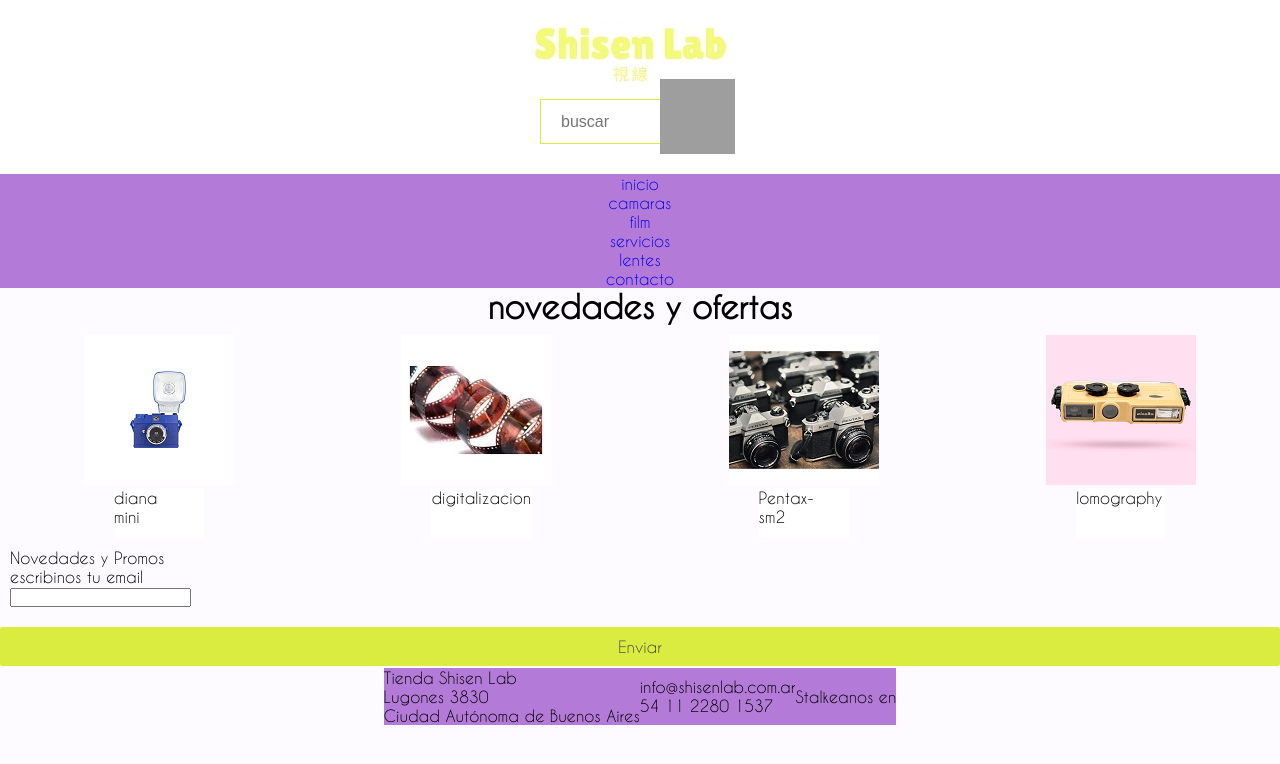
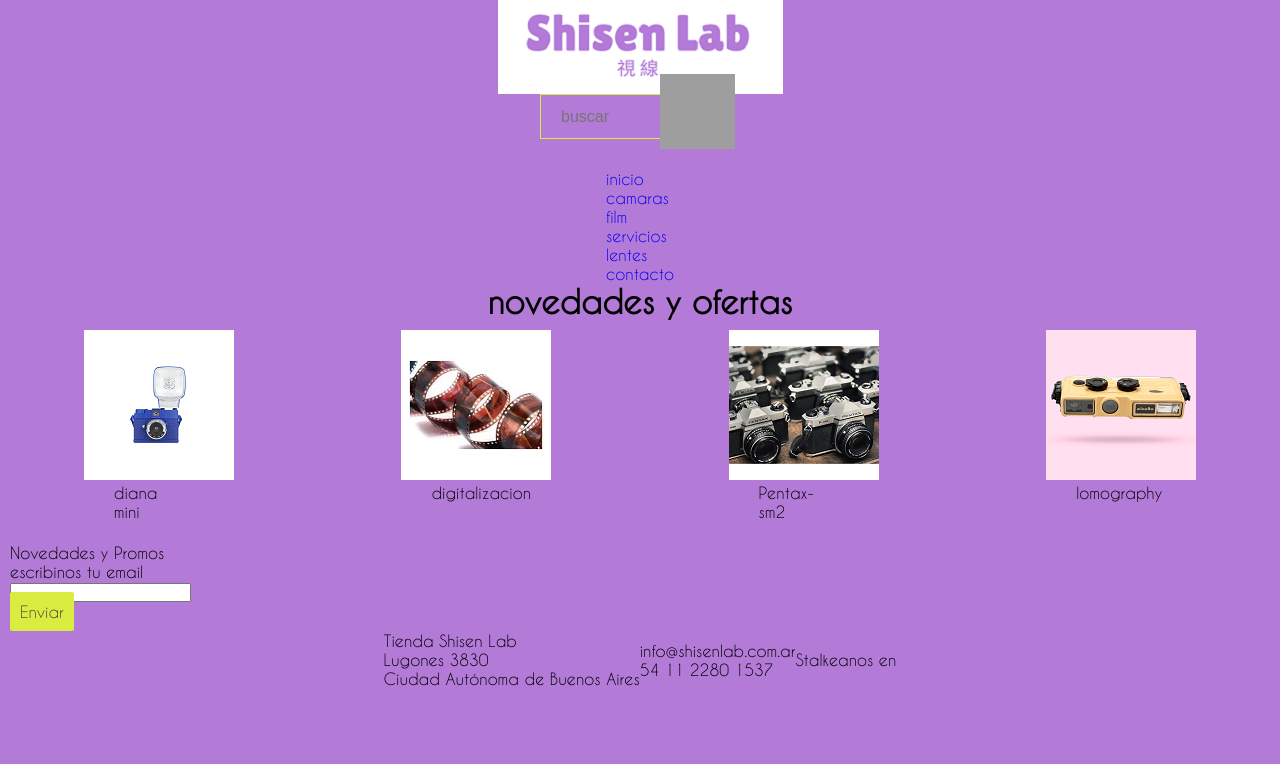
Before and after one commit to MaroFredes/proyecto-shisenlab, a website: page index.html in a window 1280 px wide. Drawn offline with nearby package versions, Linux system fonts and the light colour scheme; grey boxes are pictures that could not be loaded.

Commit message:
reinicio

```diff
--- a/css/styles.css
+++ b/css/styles.css
@@ -6,7 +6,8 @@
 }
 
 ul,
-ol{
+ol,
+li {
     list-style: none;
 }
 
@@ -20,7 +21,7 @@
     flex-direction: column;
     justify-content: center;
     align-items: center;
-    background-color: rgb(255, 255, 255);
+    background-color: #b37ad8;
 }
 
 
@@ -30,7 +31,7 @@
     display: flex;
     text-align: center;
     align-items: center;
-    background-color: #ffffff;
+    background-color: #b37ad8;
 }
 
 .encabezadocentro {
@@ -55,7 +56,7 @@
     font-size: 1rem;
     border: 1px solid #dbec40;
     outline: none;
-    background-color: #ffffff;
+    background-color:#b37ad8;
 }
 .search{
     display: flex;
@@ -81,20 +82,21 @@
 
 /*-------NAV------*/
 .nav ul li {
-    display: flex;
-    justify-content:space-between;
-    list-style-type: none;
-    justify-content: center;
-    background-color: #b37ad8;
-    box-sizing: border-box;
-}
+        display: flow-root;
+        box-sizing: content-box;
+        max-width: 1200px;
+        margin-left: auto;
+        margin-right: auto;
+        padding-left: 15px;
+        padding-right: 15px;
+    }
 
 /*-----BODY------*/
 
 
 
 body {
-    background-color: rgb(253, 251, 255);
+    background-color: #b37ad8;
     font-family: caviar;
     margin: auto;
     padding: auto;
@@ -124,7 +126,7 @@
 
 
 .parrafo{
-    background-color:  #ffffff;
+    background-color:#b37ad8;
     display: grid;
     grid-template-columns:  25%;
     grid-template-rows: 50px;
@@ -156,7 +158,7 @@
     justify-content:left;
     align-items: flex-start;
     padding: 10px 10px 10px 50px;
-    background: #ffffff;
+    background: #b37ad8;
     color: #000;
     font-size: 16px;
     border: 0;
@@ -226,7 +228,7 @@
 /*------tablet------*/
 @media only screen and (min-width: 527px) and (max-width: 560px) {
     body .grid-contenedor{
-        background-color: #ffffff;
+        background-color: #b37ad8;
     }
 
     section .form{
@@ -256,7 +258,7 @@
 @media only screen and (min-width: 561px) and (max-width:1200px){
 
     body .grid-contenedor{
-        background-color:  #ffffff;
+        background-color:  #b37ad8;
     }
 
     section .form{
@@ -284,7 +286,7 @@
 @media only screen and (min-width: 561px) and (max-width:1200px){
 
     body .grid-contenedor{
-        background-color:  #ffffff;
+        background-color:  #b37ad8;
     }
 
     section .form{
--- a/index.html
+++ b/index.html
@@ -10,27 +10,25 @@
     </head>
     <body class="grid-contenedor-padre">
         <header class="fondoheader">
-                <img class="titulo" src="./images/encabezado/Shisen Lab.jpg" alt="tituloshisenlab">
+                <img class="titulo" src="./images/encabezado/Shisen Lab encabezado2.png" alt="tituloshisenlab">
                     <div class="search">
                         <form class="search-container">
                             <input type="text" id="search-bar" placeholder="buscar">
                                 <a href="#"><img class="search-icon" src="http://www.endlessicons.com/wp-content/uploads/2012/12/search-icon.png"></a>
                         </form>
                     </div>
-        </header>
+            </div>
             <nav class="nav">
                 <ul>
                     <li  id="index"><a href="index.html">inicio</a>
-                <li id="camaras"><a href="pages/camaras.html">camaras</a>
-                </li>
-                <li id="film"><a href="pages/film.html">film</a>
-                </li>
-                <li  id="servicios"><a href="pages/servicios.html">servicios</a>
-                </li>
+                    <li id="camaras"><a href="pages/camaras.html">camaras</a></li>
+                    <li id="film"><a href="pages/film.html">film</a></li>
+                    <li  id="servicios"><a href="pages/servicios.html">servicios</a></li>
                     <li  id="lentes"><a href="pages/lentes.html">lentes</a></li>
-                <li  id="contacto"><a href="pages/contacto.html">contacto</a>
+                    <li  id="contacto"><a href="pages/contacto.html">contacto</a></li>
                 </ul>
             </nav>
+        </header>
         <h1 class="noveyofer">novedades y ofertas</h1>
             <section class="grid-hijo">
                 <div>
@@ -56,10 +54,9 @@
                     <label for="email">escribinos tu email</label><br>
                         <input type="email"name="email"><br>
                 </form>
+                        <a class="css-boton boton-send" id="btn" href="#">Enviar</a>
             </div>
-        <a class="css-boton boton-send" id="btn" href="#">
-        Enviar
-    </a>
+
 
         <footer class=footer>
             <div>
@@ -80,5 +77,4 @@
         </div>
         </footer>
     </body>
-
 </html>
```
Also changed, not shown: css/animacion.css (deleted, +0 -34 lines), css/transiciones.css (deleted, +0 -11 lines), package.json (added, +26 -0 lines), images/encabezado/Shisen Lab encabezado2.png (added), images/homeroplatillos.jpg (deleted), 3 other files. Lines whose indentation alone changed are shown as unchanged.
